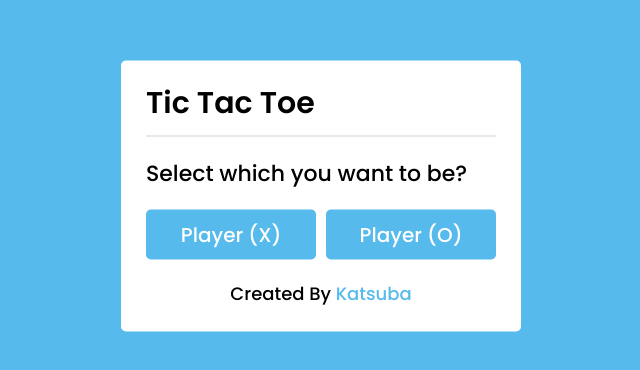
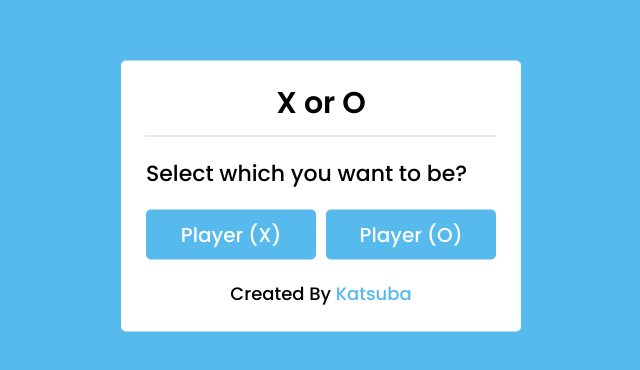
Before and after one commit to Katsuba07/Caro-Game, a plain HTML site: page index.html in a window 1280 px wide. Shown: the part 204-574 px from the top of the page, without its empty margins (319-959 px from the left). Drawn offline with Linux system fonts and the light colour scheme.

Commit message:
Caro Game

```diff
--- a/index.html
+++ b/index.html
@@ -9,7 +9,7 @@
 <body>
   <!-- select box -->
   <div class="select-box">
-    <header>Tic Tac Toe</header>
+    <header>X or O</header>
     <div class="content">
       <div class="title">Select which you want to be?</div>
       <div class="options">
--- a/style.css
+++ b/style.css
@@ -31,6 +31,7 @@ body{
   pointer-events: none;
 }
 .select-box header{
+  text-align: center;
   font-size: 30px;
   font-weight: 600;
   padding-bottom: 10px;
```
